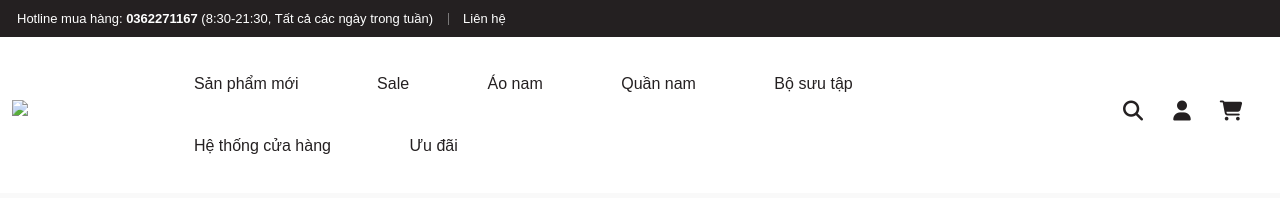
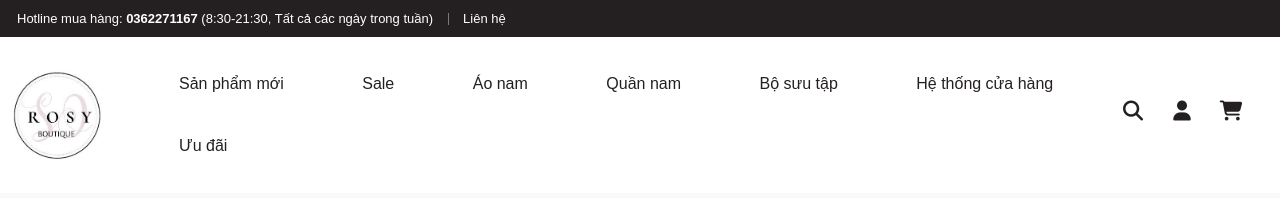
Before and after one commit to LeNhatMinhK391/Fashion_frontend, a plain HTML site: page product-details.html in a window 1280 px wide. Drawn offline with Linux system fonts and the light colour scheme.

Commit message:
Update product-details.html

```diff
--- a/product-details.html
+++ b/product-details.html
@@ -50,7 +50,7 @@
                     <div class="header-logo">
                         <div class="logo">
                             <a href="">
-        <img class="logo-img" src="../client/img/logo.jpg" alt="Rosy Boutique">
+        <img class="logo-img" src="./img/logo.jpg" alt="Rosy Boutique">
                             </a>
                         </div>
                     </div>
```
